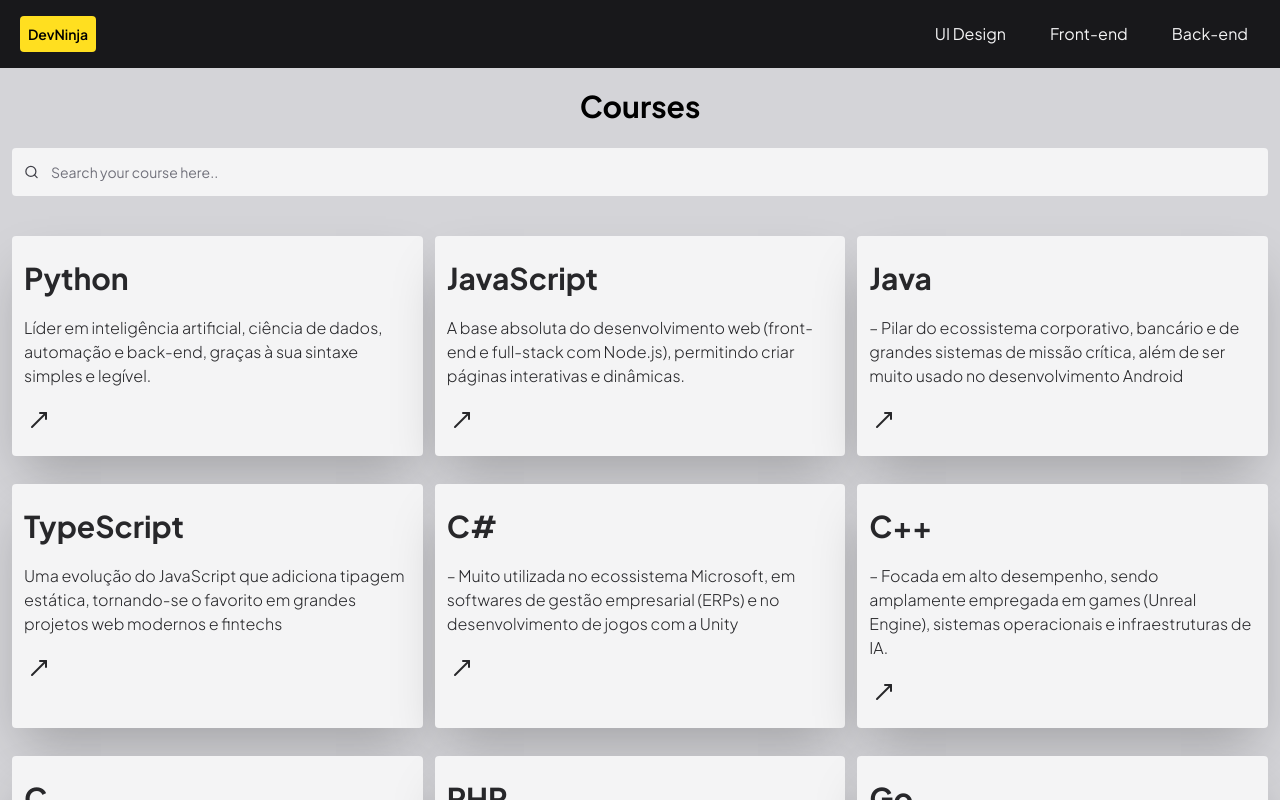
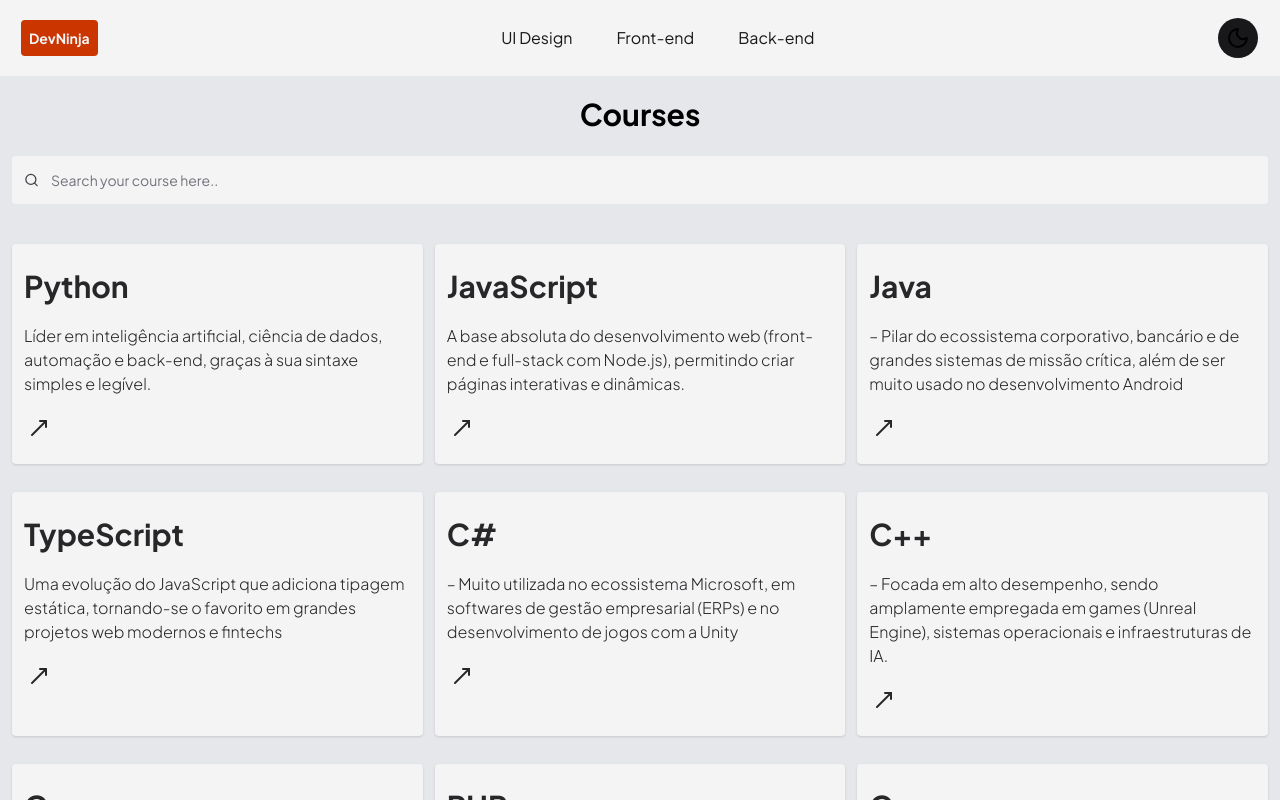
Before and after one commit to EduardoFelipe0231/DevNinja, a React (Vite) app: page / in a window 1280 px wide. Built offline with nearby package versions, Linux system fonts and the light colour scheme; a web font is replaced by a local one.

Commit message:
new darkmode

```diff
--- a/src/App.jsx
+++ b/src/App.jsx
@@ -17,9 +17,9 @@ export default function App() {
 
 
   return (
-      <div className='w-screen h-screen bg-zinc-200 overflow-y-auto flex flex-col'>
+      <div className='w-screen h-screen overflow-y-auto flex flex-col'>
           <Header />
-          <main className='flex-1 bg-zinc-300 flex flex-col '>
+          <main className='flex-1 bg-gray-200 flex flex-col dark:bg-zinc-950/90'>
               <section className='container mx-auto py-5 flex flex-col px-3 min-h-screen'>
                   <div className='flex flex-col items-center justify-between gap-6 '>
                     <h1 className='text-3xl font-bold lg:text-3xl flex-1'>Courses</h1>
--- a/src/components/Footer/index.jsx
+++ b/src/components/Footer/index.jsx
@@ -1,7 +1,7 @@
 const Footer = () => {
     return(
         <footer className="bg-zinc-900 text-zinc-100 flex items-center justify-center py-5 text-sm">
-            <p>Copyright &copy; {new Date().getFullYear()} <span className="font-semibold">DevNinja</span>. All Rigths Reserved.</p>
+            <p>Copyright &copy; {new Date().getFullYear()} <span className="font-semibold text-orange-700">DevNinja</span>. All Rigths Reserved.</p>
         </footer>
     )
 }
--- a/src/components/Header/index.jsx
+++ b/src/components/Header/index.jsx
@@ -1,23 +1,40 @@
-import { Menu, X } from "lucide-react";
-import { useState } from "react";
+import { Menu, Moon, Sun, X } from "lucide-react";
+import { useState, useEffect } from "react";
 
 const Header = () => {
 
     // Menu mobile - criar o state e depois a função
-    const [isOpen, setIsOpen] = useState(false)
+    const [isOpen, setIsOpen] = useState(false);
+    const [mode, setMode] = useState(false)
 
     const handleMenu = () => {
         setIsOpen(!isOpen);
         console.log("clicou")
     }
 
+
+    useEffect(() => {
+      const savedTheme = localStorage.getItem("theme");
+      if(savedTheme === "dark"){
+        document.documentElement.classList.toggle("dark");
+        setMode(true)
+      }
+    }, [])
+
+    const toogleTheme = () => {
+      const newTheme = !mode;
+      setMode(newTheme);
+      document.documentElement.classList.toggle("dark", newTheme);
+      localStorage.setItem("theme", newTheme ? "dark" : "light");
+    };
+
     return(
-        <header className="bg-zinc-900 shadow w-full flex items-center px-5 ">
+        <header className="bg-zinc-100 shadow-sm w-full flex items-center px-5 border-2 border-l border-zinc-100 dark:bg-zinc-950 dark:border-none">
             <div className=" relative container mx-auto py-4 flex items-center justify-between">
-                <div className="bg-yellow-300 p-2 rounded-sm">
-                    <h2 className="font-semibold text-sm">DevNinja</h2>
+                <div className="bg-orange-700 p-2 rounded-sm text-zinc-100">
+                    <h2 className="font-bold text-sm">DevNinja</h2>
                 </div>
-                <nav className="text-zinc-100">
+                <nav className="text-zinc-900 dark:text-zinc-100">
                     <ul className="hidden items-center gap-5 lg:flex ">
                         <li className="">
                             <a href="#" className="hover:bg-zinc-100 hover:text-zinc-950 p-3 rounded-full transition-all">UI Design</a>
@@ -31,18 +48,22 @@ const Header = () => {
                     </ul>
                 </nav>
 
+                {/* Dark mode */}
+                <div onClick={toogleTheme} className="transition-all cursor-pointer p-2 bg-zinc-900 rounded-full text-zinc-10 dark:bg-zinc-700">
+                    {mode ? (<Sun className="text-yellow-300" />) : (<Moon />)}
+                </div>
                 {/* Mobile menu */}
                 <div className="flex lg:hidden">
                     {isOpen ? (
-                        <X className="text-zinc-100 lg:hidden cursor-pointer" onClick={handleMenu} />
+                        <X className="text-zinc-900 lg:hidden cursor-pointer dark:text-zinc-100" onClick={handleMenu} />
                     ):(
-                        <Menu className="text-zinc-100 lg:hidden cursor-pointer" onClick={handleMenu} />
+                        <Menu className="text-zinc-900 lg:hidden cursor-pointer dark:text-zinc-100" onClick={handleMenu} />
                     )}
 
                     <nav
-                        className={`text-zinc-950 bg-yellow-300/95 fixed top-17 right-0 w-full h-full flex justify-center items-center rounded-sm ${isOpen ? "opacity-100" : "opacity-0 hidden" }`} style={{transition: "transform 0.3s ease, opacity 0.3s ease"}}>
+                        className={`text-zinc-950 bg-orange-700 fixed top-17 right-0 w-full h-full flex justify-center items-center rounded-sm ${isOpen ? "opacity-100" : "opacity-0 hidden" }`} style={{transition: "transform 0.3s ease, opacity 0.3s ease"}}>
 
-                        <ul className="flex  flex-col items-center gap-5 text-lg">
+                        <ul className="flex  flex-col items-center gap-5 text-lg text-zinc-100">
                             <li className="py-10 hover:bg-zinc-200 w-full text-center">
                                 <a href="#" className="hover:text-zinc-950 p-6 rounded-full transition-all">UI Design</a>
                             </li>
--- a/src/components/Tecs/index.jsx
+++ b/src/components/Tecs/index.jsx
@@ -2,7 +2,7 @@ import { MoveUpRight} from 'lucide-react'
 
 const Tecs = ( { tec}) => {
     return(
-        <article className='bg-zinc-100 py-6 px-3 mt-4 rounded-sm text-zinc-800 flex flex-col gap-5 shadow-2xl'>
+        <article className='bg-zinc-100 py-6 px-3 mt-4 rounded-sm text-zinc-800 flex flex-col gap-5 shadow-sm'>
             <h2 className='text-2xl font-bold md:text-3xl lg:text-3xl'>{tec.title}</h2>
             <p className='font-light'>{tec.details}</p>
 
--- a/src/index.css
+++ b/src/index.css
@@ -13,3 +13,6 @@
   	  -moz-osx-font-smoothing: grayscale;
     }
 }
+
+
+@custom-variant dark (&:where(.dark, .dark *));
```
